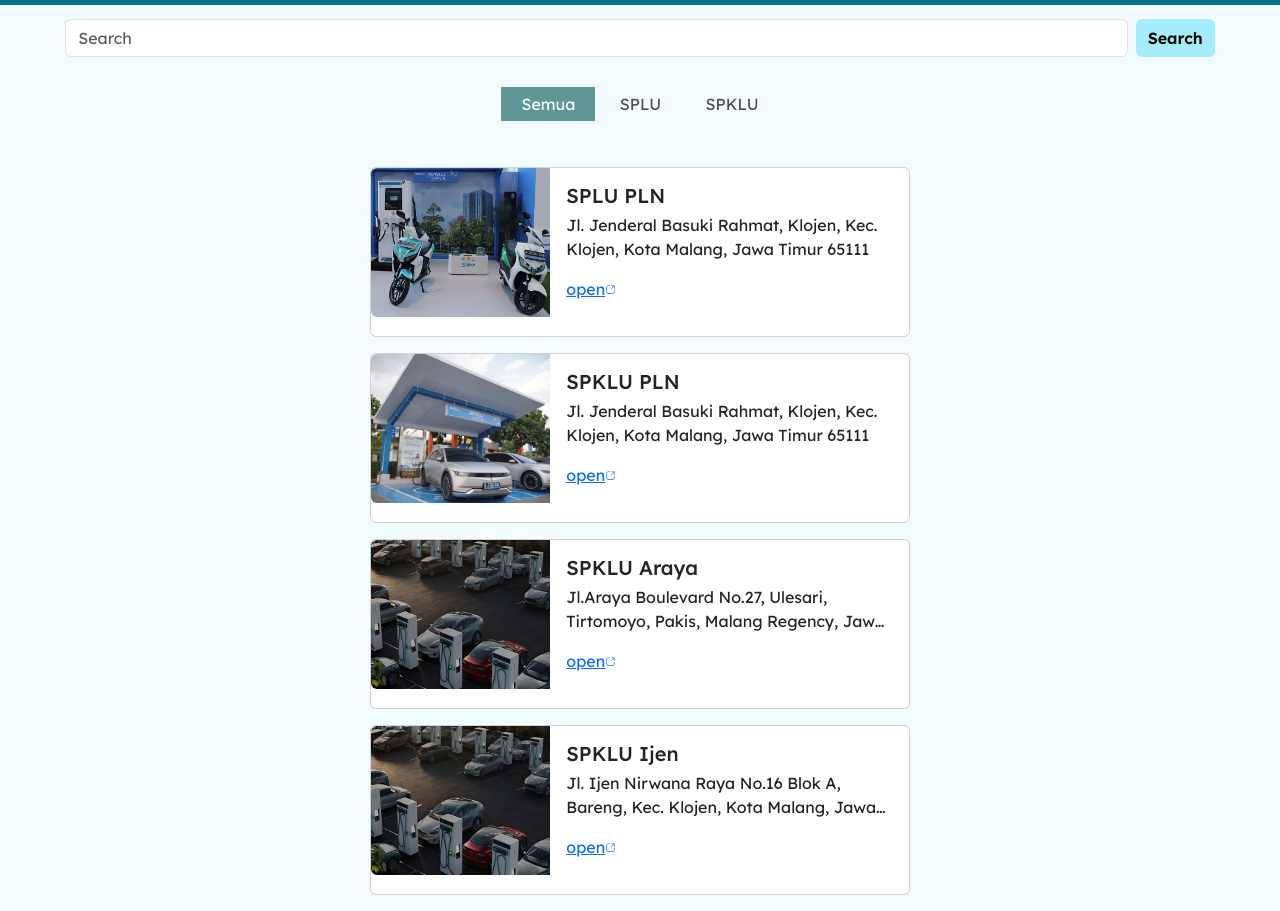
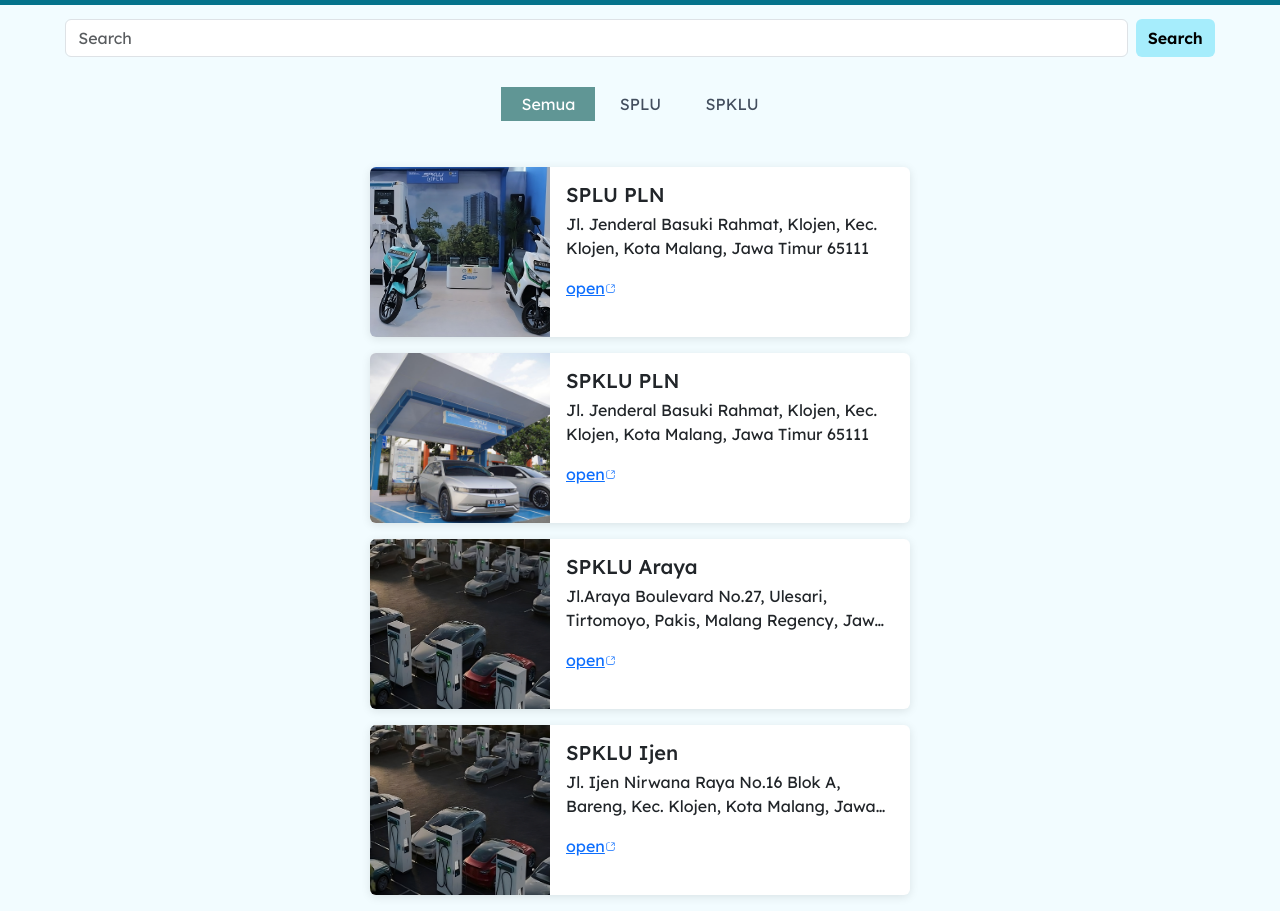
Before and after one commit to Ariel2711/sikeli_website, a plain HTML site: page pages/lokasi.html in a window 1280 px wide. Shown: the part 61-972 px from the top of the page. Drawn offline with nearby package versions, Linux system fonts and the light colour scheme; files whose address does not match are found by name.

Commit message:
style: add shadow in card

```diff
--- a/pages/lokasi.html
+++ b/pages/lokasi.html
@@ -86,7 +86,7 @@
         <div class="card mb-3 mt-3 mx-auto card-custom-height" style="max-width: 540px;">
             <div class="row g-0">
                 <div class="col-md-4">
-                    <img src="../images/location2.jpg" class="img-fluid rounded-start img-custom-height" style="height: 100%;" alt="...">
+                    <img src="../images/location2.jpg" class="img-fluid rounded-start img-custom-height" alt="...">
                 </div>
                 <div class="col-md-8">
                     <div class="card-body">
@@ -100,7 +100,7 @@
         <div class="card mb-3 mt-3 mx-auto card-custom-height" style="max-width: 540px;">
             <div class="row g-0">
                 <div class="col-md-4">
-                    <img src="../images/location3.jpg" class="img-fluid rounded-start img-custom-height" style="height: 100%;" alt="...">
+                    <img src="../images/location3.jpg" class="img-fluid rounded-start img-custom-height" alt="...">
                 </div>
                 <div class="col-md-8">
                     <div class="card-body">
@@ -114,7 +114,7 @@
         <div class="card mb-3 mt-3 mx-auto card-custom-height" style="max-width: 540px;">
             <div class="row g-0">
                 <div class="col-md-4">
-                    <img src="../images/location1.jpg" class="img-fluid rounded-start img-custom-height" style="height: 100%;" alt="...">
+                    <img src="../images/location1.jpg" class="img-fluid rounded-start img-custom-height" alt="...">
                 </div>
                 <div class="col-md-8">
                     <div class="card-body">
@@ -128,7 +128,7 @@
         <div class="card mb-3 mt-3 mx-auto card-custom-height" style="max-width: 540px;">
             <div class="row g-0">
                 <div class="col-md-4">
-                    <img src="../images/location1.jpg" class="img-fluid rounded-start img-custom-height" style="height: 100%;" alt="...">
+                    <img src="../images/location1.jpg" class="img-fluid rounded-start img-custom-height" alt="...">
                 </div>
                 <div class="col-md-8">
                     <div class="card-body">
--- a/styles/style_home.css
+++ b/styles/style_home.css
@@ -152,3 +152,8 @@
   -webkit-line-clamp: 2;
   margin-top: 5px;
 }
+
+.card{
+  box-shadow: 0 2px 10px rgba(0, 0, 0, 0.1);
+  border: 0;
+}
```
Also changed, not shown: index.html (+2 -2 lines), pages/berita.html (+2 -2 lines).
